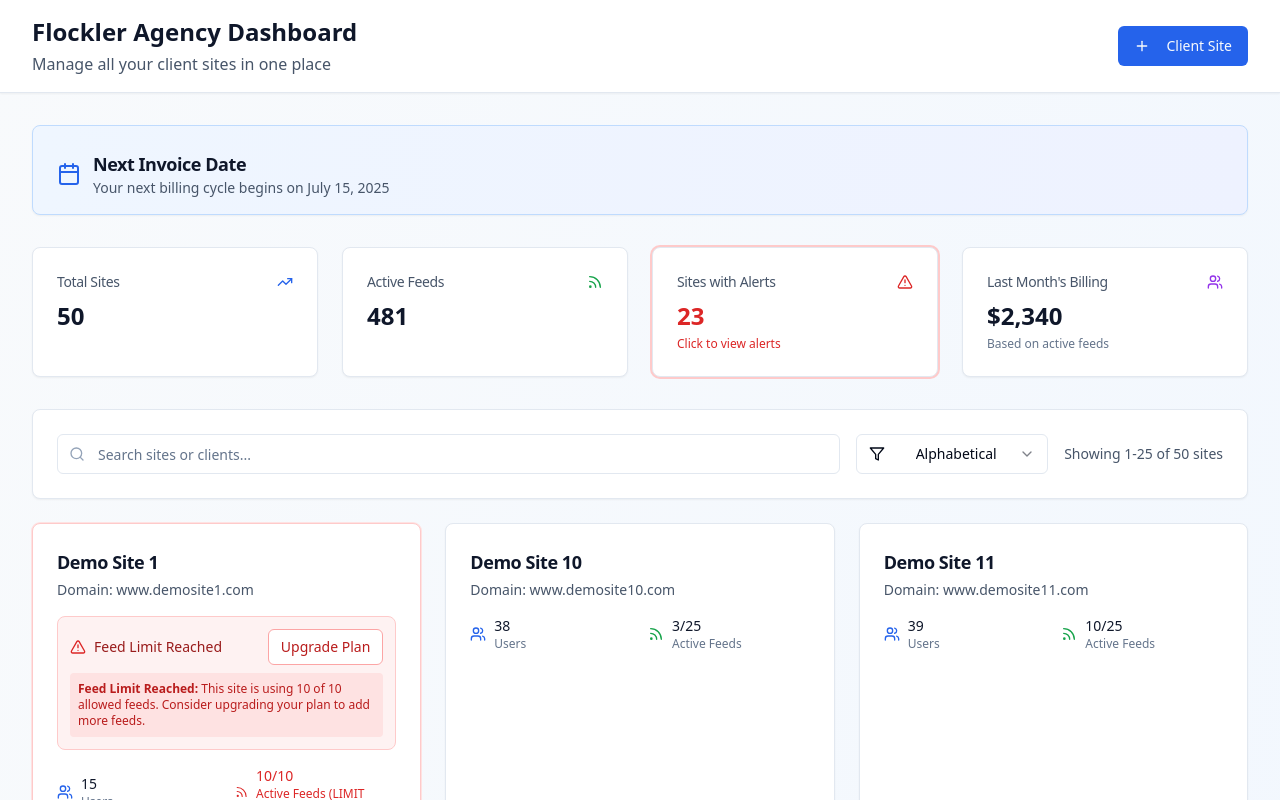
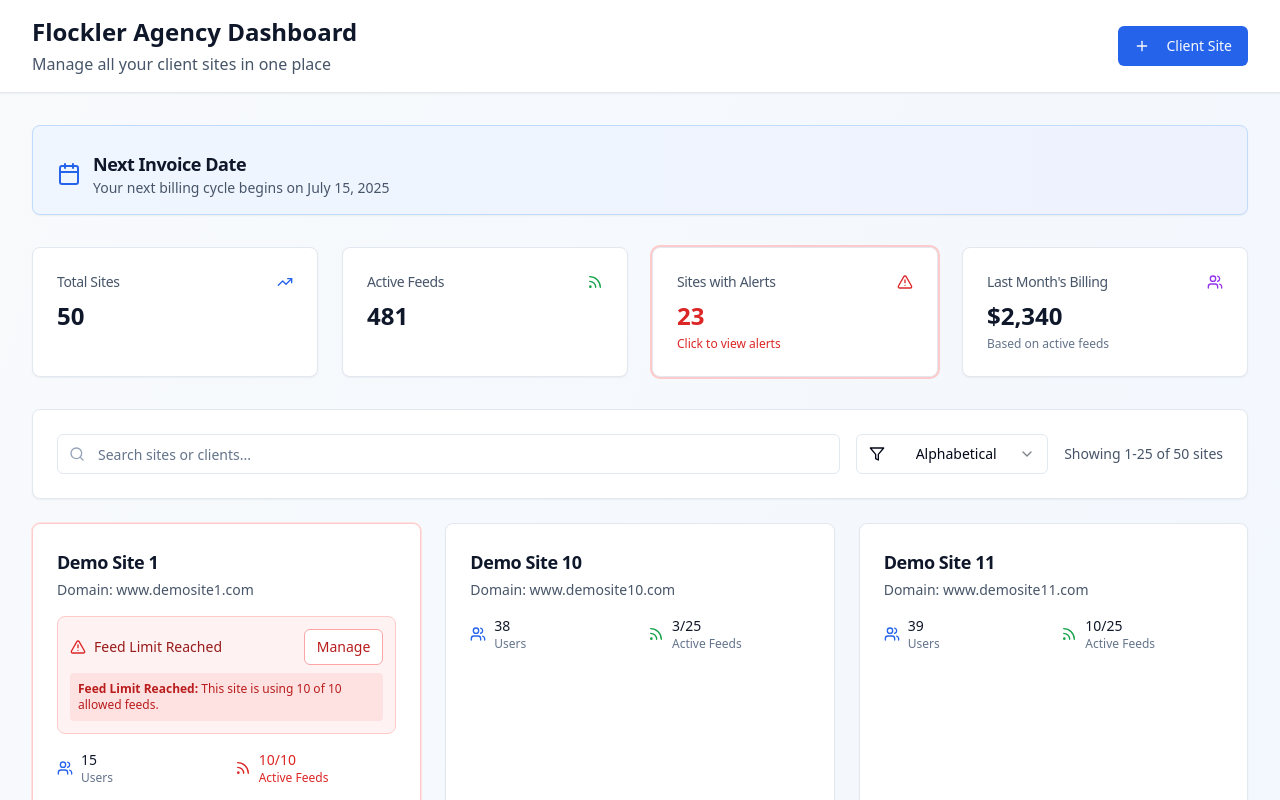
Before and after one commit to hindsricardo/flockler-agency-command-center, a React (Vite) app: page / in a window 1280 px wide. Shown: the top 800 px of the page. Built offline with nearby package versions, Linux system fonts and the light colour scheme.

Commit message:
Fix feed limit alert
- Removed redundant text and updated the alert message and button to "Manage" for feed limit reached alerts.
- The "Manage" button now opens the manage popup.
- Edited `src/components/SiteCard.tsx`.

```diff
--- a/src/components/SiteCard.tsx
+++ b/src/components/SiteCard.tsx
@@ -67,7 +67,7 @@ const SiteCard = ({ site, userRole, onManageSite }: SiteCardProps) => {
 
   const getAlertButtonText = () => {
     if (hasFeedLimitAlert && !hasDisconnectedFeedAlerts) {
-      return "Upgrade Plan";
+      return "Manage";
     } else if (hasDisconnectedFeedAlerts) {
       return "View Feeds";
     }
@@ -114,7 +114,7 @@ const SiteCard = ({ site, userRole, onManageSite }: SiteCardProps) => {
             <div className="mt-2 space-y-1">
               {hasFeedLimitAlert && (
                 <div className="text-xs text-red-700 bg-red-100 p-2 rounded">
-                  <strong>Feed Limit Reached:</strong> This site is using {site.activeFeeds} of {site.feedLimit} allowed feeds. Consider upgrading your plan to add more feeds.
+                  <strong>Feed Limit Reached:</strong> This site is using {site.activeFeeds} of {site.feedLimit} allowed feeds.
                 </div>
               )}
               {hasDisconnectedFeedAlerts && (
@@ -143,7 +143,7 @@ const SiteCard = ({ site, userRole, onManageSite }: SiteCardProps) => {
                 {site.activeFeeds}/{site.feedLimit}
               </div>
               <div className={`text-xs ${feedsMaxedOut ? 'text-red-600 font-medium' : 'text-slate-500'}`}>
-                Active Feeds {feedsMaxedOut ? '(LIMIT REACHED)' : ''}
+                Active Feeds
               </div>
             </div>
           </div>
```
